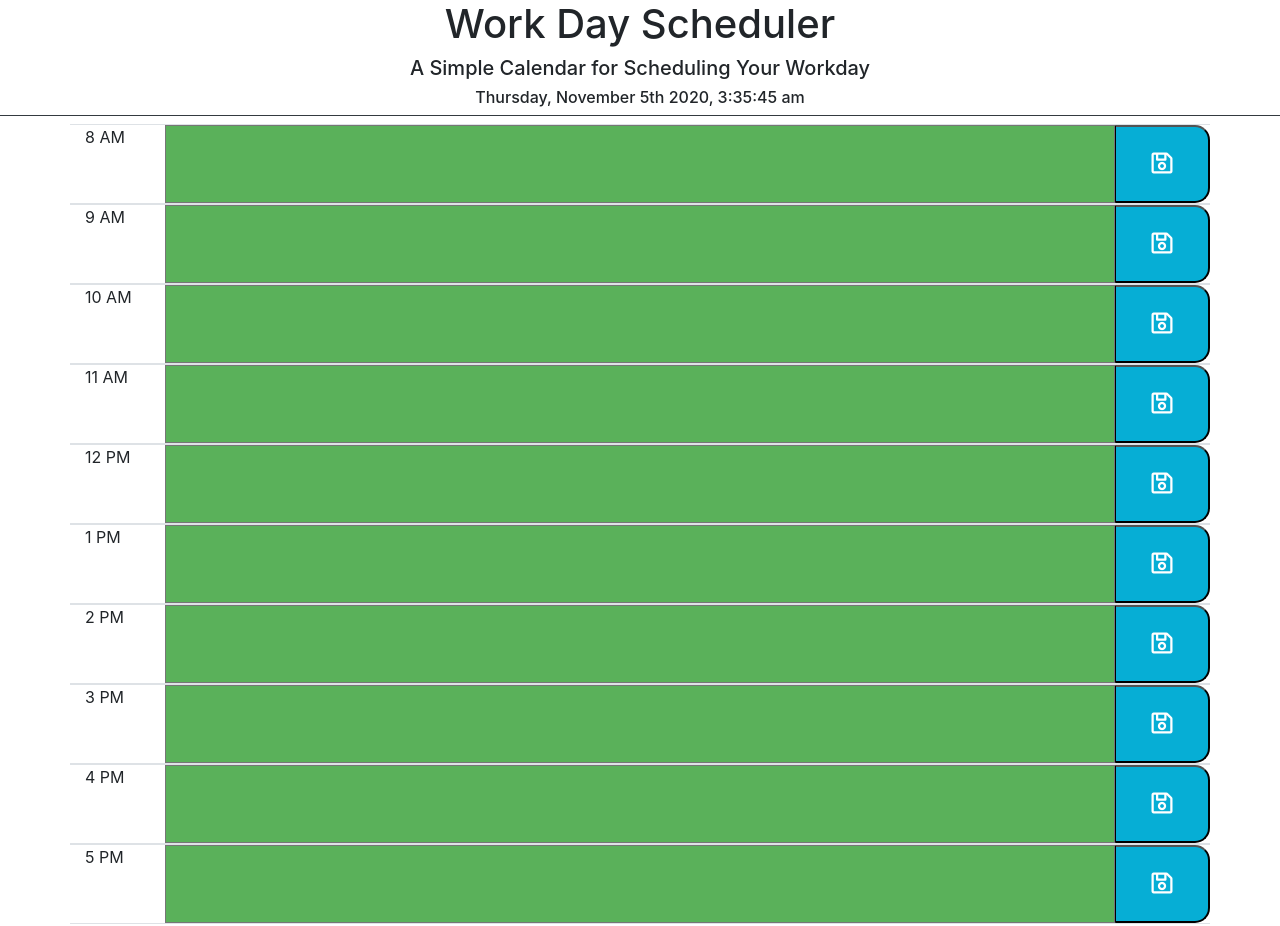
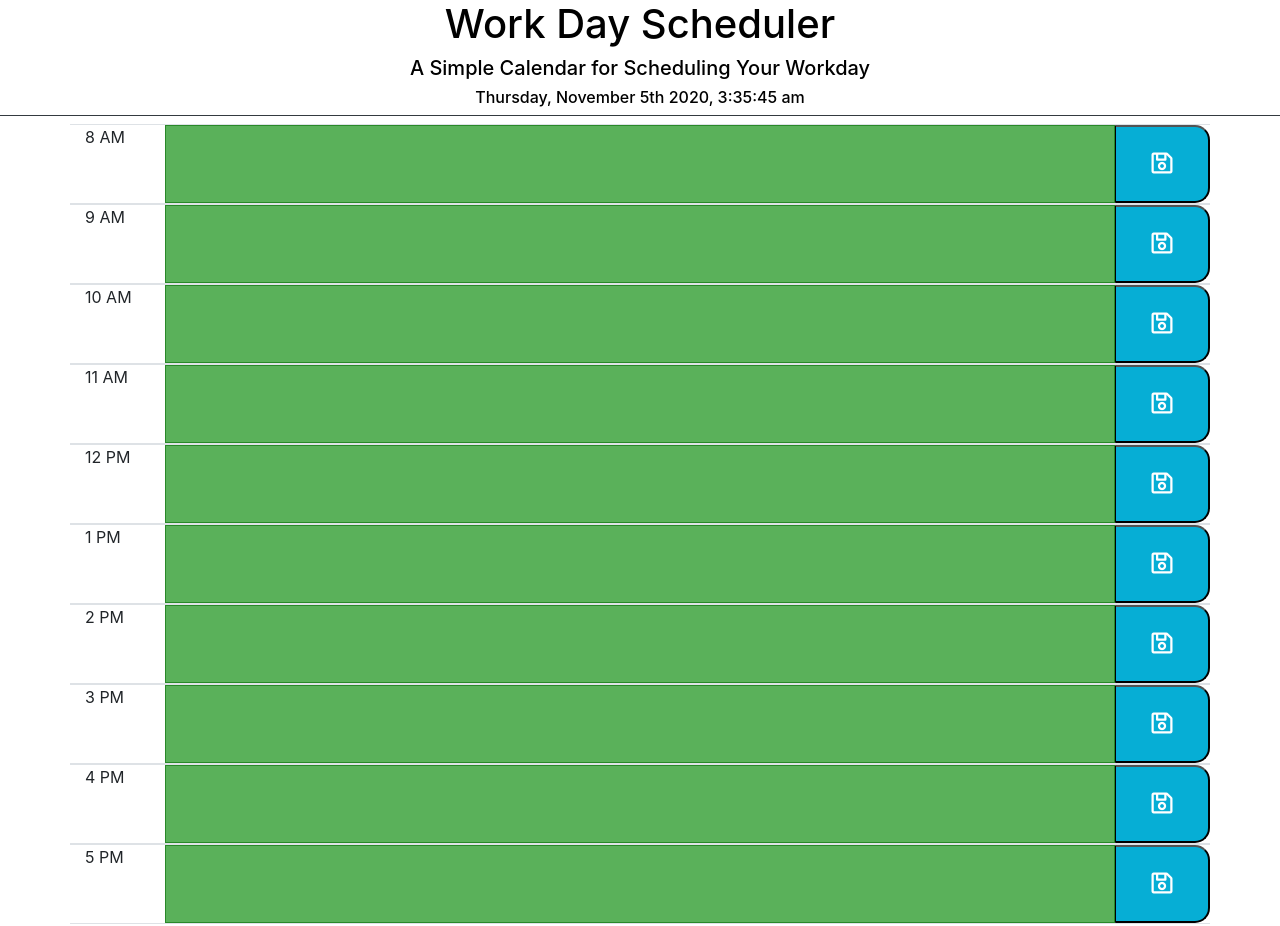
Before and after one commit to ChristianKrantz11/Scheduler, a plain HTML site: page index.html in a window 1280 px wide. Drawn offline with nearby package versions, Linux system fonts and the light colour scheme.

Commit message:
final commit

```diff
--- a/style.css
+++ b/style.css
@@ -14,12 +14,12 @@ textarea {
 
 .future-hour {
   background-color: rgb(90, 177, 90);
-  bordere-color: rgb(41, 136, 41);
+  border-color: rgb(41, 136, 41);
 }
 
 header {
   border-bottom-width: 10px;
-  text-color: red;
+  color: black;
 }
 
 button {
```
Also changed, not shown: 1 other file.
